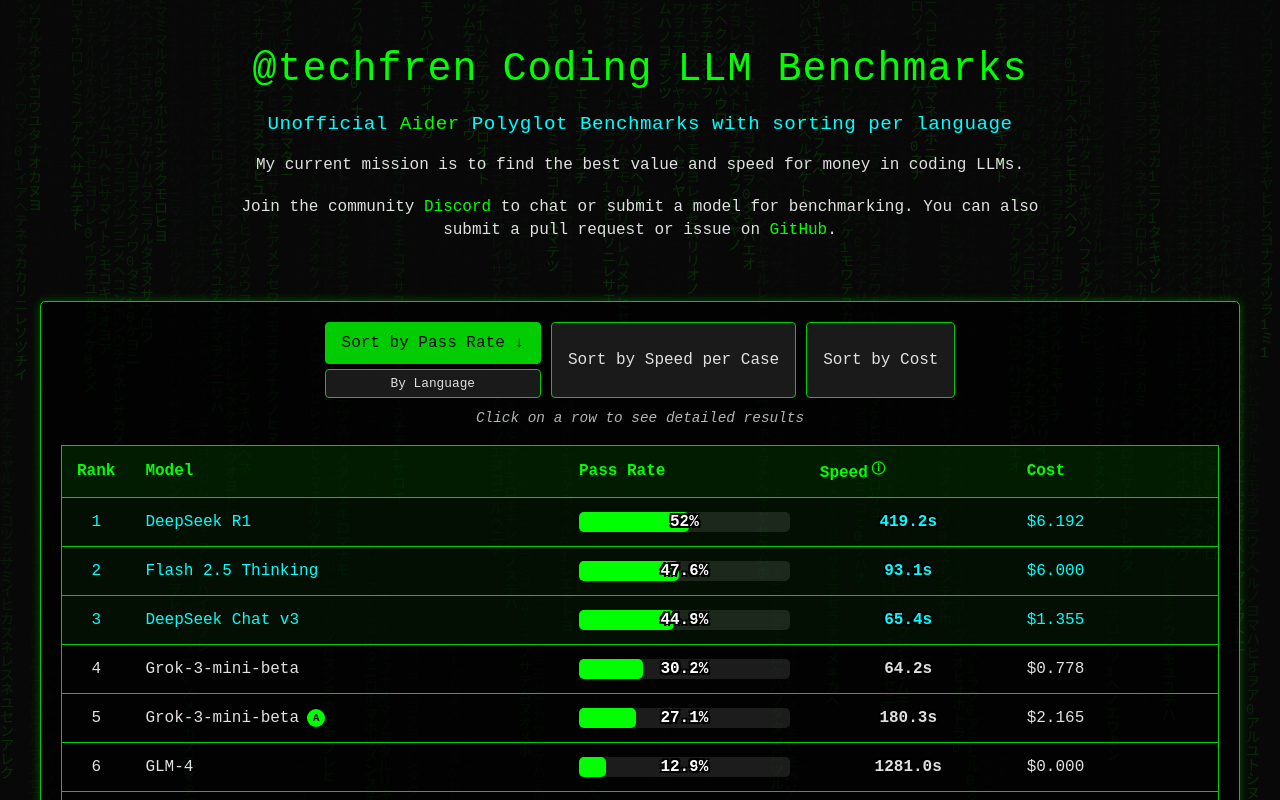
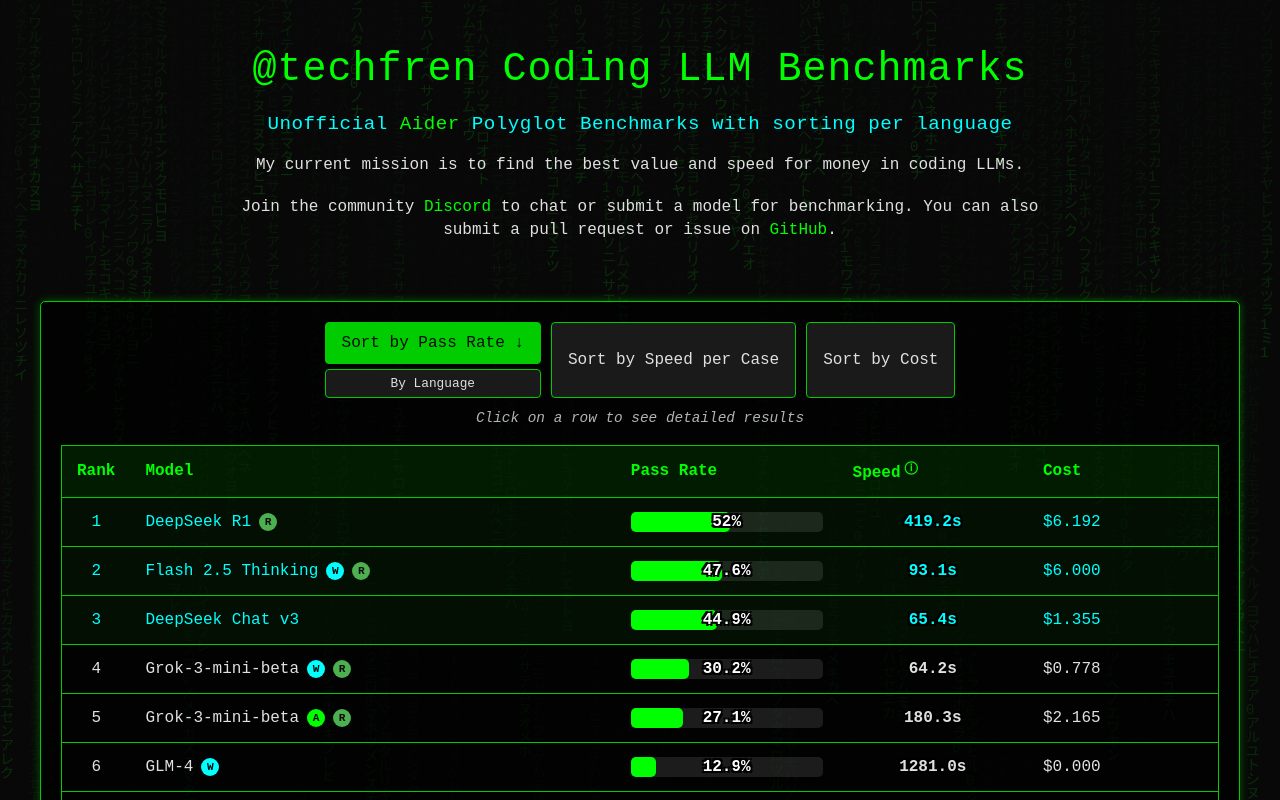
Before and after one commit to aj47/techfren-leaderboard, a Next.js app: page / in a window 1280 px wide. Built offline with nearby package versions, Linux system fonts and the light colour scheme.

Commit message:
Add badges for whole format models and reasoning effort levels with tooltips

```diff
--- a/src/app/globals.css
+++ b/src/app/globals.css
@@ -280,7 +280,7 @@
   position: relative;
 }
 
-.architect-badge {
+.architect-badge, .whole-badge, .reasoning-badge {
   display: inline-block;
   background-color: var(--primary);
   color: var(--background);
@@ -294,6 +294,78 @@
   margin-left: 8px;
   vertical-align: middle;
   cursor: help;
+  position: relative;
+}
+
+.whole-badge {
+  background-color: var(--secondary);
+}
+
+.reasoning-badge {
+  background-color: #ff9800; /* Orange for default */
+}
+
+.reasoning-low {
+  background-color: #f44336; /* Red for low */
+}
+
+.reasoning-medium {
+  background-color: #ff9800; /* Orange for medium */
+}
+
+.reasoning-high {
+  background-color: #4caf50; /* Green for high */
+}
+
+/* Badge tooltips */
+.architect-badge::after, .whole-badge::after, .reasoning-badge::after {
+  content: attr(data-tooltip);
+  position: absolute;
+  bottom: 150%;
+  left: 50%;
+  transform: translateX(-50%);
+  background-color: rgba(0, 0, 0, 0.95);
+  color: var(--text);
+  text-align: center;
+  border-radius: 6px;
+  padding: 8px 10px;
+  font-size: 0.75rem;
+  font-weight: normal;
+  white-space: nowrap;
+  border: 1px solid var(--primary-dark);
+  box-shadow: 0 0 10px rgba(0, 0, 0, 0.7);
+  opacity: 0;
+  visibility: hidden;
+  transition: opacity 0.3s, visibility 0.3s;
+  z-index: 1000;
+  pointer-events: none;
+  width: max-content;
+  max-width: 200px;
+}
+
+.architect-badge:hover::after, .whole-badge:hover::after, .reasoning-badge:hover::after {
+  visibility: visible;
+  opacity: 1;
+}
+
+/* Arrow for tooltips */
+.architect-badge::before, .whole-badge::before, .reasoning-badge::before {
+  content: "";
+  position: absolute;
+  top: -20px;
+  left: 50%;
+  transform: translateX(-50%);
+  border-width: 5px;
+  border-style: solid;
+  border-color: var(--primary-dark) transparent transparent transparent;
+  opacity: 0;
+  visibility: hidden;
+  transition: opacity 0.3s, visibility 0.3s;
+}
+
+.architect-badge:hover::before, .whole-badge:hover::before, .reasoning-badge:hover::before {
+  visibility: visible;
+  opacity: 1;
 }
 
 .passRate, .speed, .cost {
@@ -722,7 +794,13 @@
   }
 
   /* For touch devices, make tooltip appear on tap */
-  .tooltip-container:active .tooltip {
+  .tooltip-container:active .tooltip,
+  .architect-badge:active::after,
+  .whole-badge:active::after,
+  .reasoning-badge:active::after,
+  .architect-badge:active::before,
+  .whole-badge:active::before,
+  .reasoning-badge:active::before {
     visibility: visible;
     opacity: 1;
   }
--- a/src/components/Leaderboard.tsx
+++ b/src/components/Leaderboard.tsx
@@ -285,7 +285,18 @@
                 <td className="model">
                   {model.name}
                   {model.details.edit_format === "architect" && (
-                    <span className="architect-badge" title="Architect mode with editor model">A</span>
+                    <span className="architect-badge" data-tooltip="Architect mode with editor model">A</span>
+                  )}
+                  {model.details.edit_format === "whole" && (
+                    <span className="whole-badge" data-tooltip="Whole format mode">W</span>
+                  )}
+                  {model.details.reasoning_effort && (
+                    <span
+                      className={`reasoning-badge reasoning-${model.details.reasoning_effort.toLowerCase()}`}
+                      data-tooltip={`Reasoning effort: ${model.details.reasoning_effort}`}
+                    >
+                      R
+                    </span>
                   )}
                 </td>
                 <td className="passRate">
```
